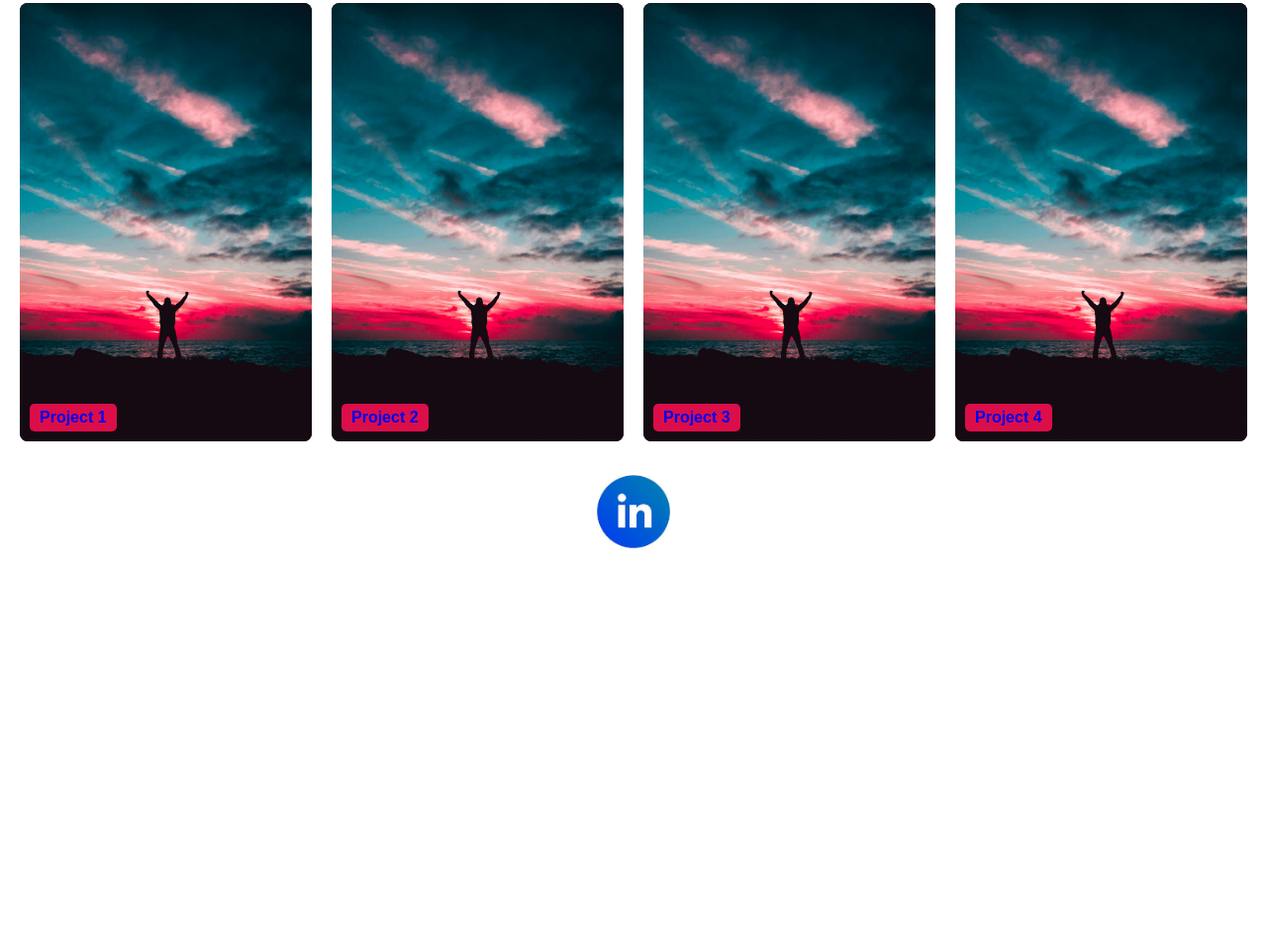
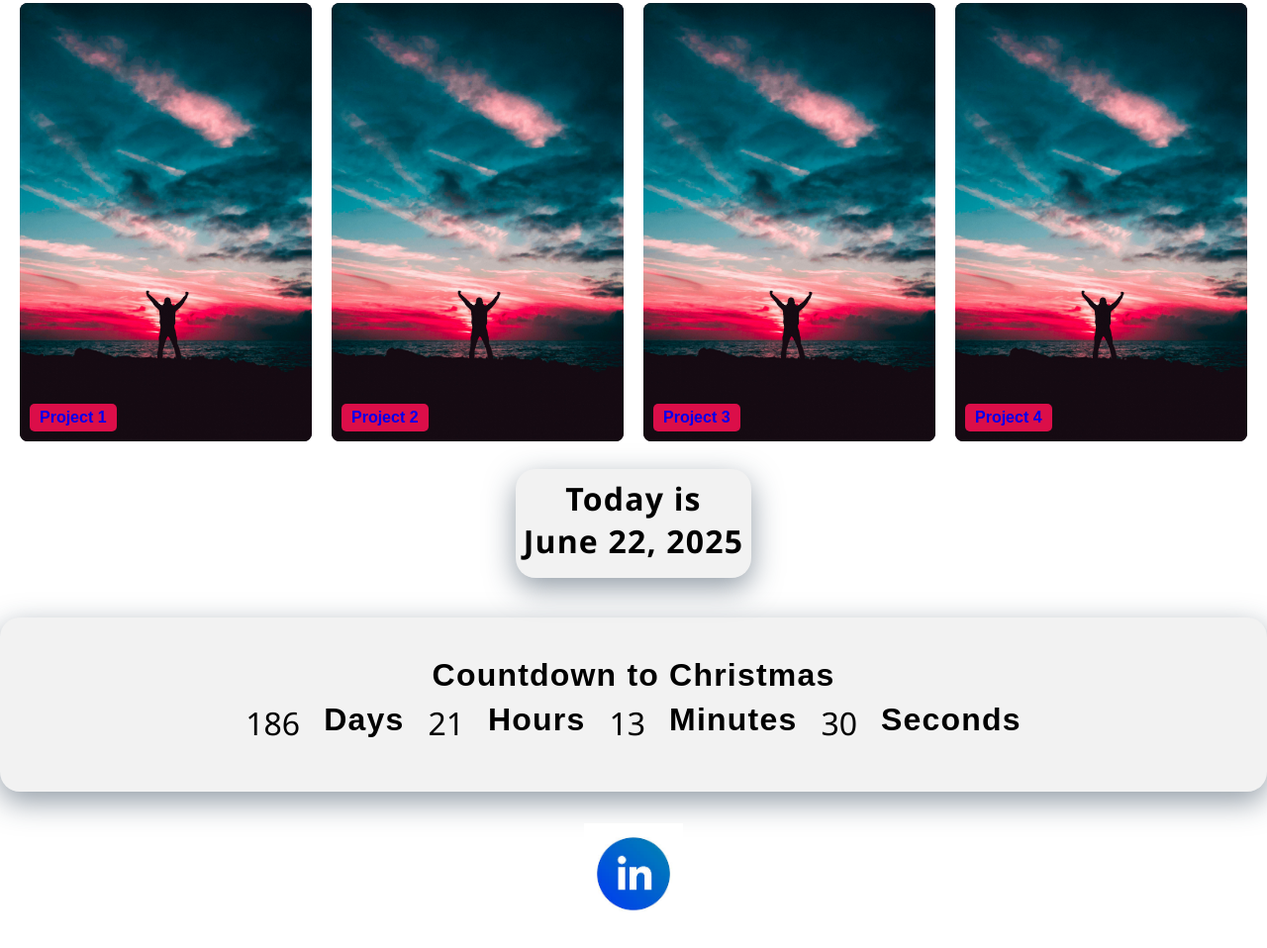
Before and after one commit to arsenharris/arsenharris.github.io, a plain HTML site: page index.html in a window 1280 px wide. Shown: the part 1788-2746 px from the top of the page at 99% size. Before the commit the page ends 2398 px from the top, so only its background shows below. Drawn offline with Linux system fonts and the light colour scheme.

Commit message:
javascript file is added. 2 functions are added. today's date and countdown to christmas. minor colour changes in css file. more images are added from desktop and mobile. Also more images from wireframe

```diff
--- a/index.html
+++ b/index.html
@@ -9,6 +9,7 @@
         <title> Welcome to my first website </title>
         <link rel="stylesheet" href="style.css">
 </head>
+<script src="script.js"></script>
 
 
     <body>
@@ -123,10 +124,29 @@
 </section>
 </body>
 
+
+<nav class="footer">
+    <div class="date-content">
+<p id="date-display"></p>
+</nav>
+
+<!-- trying to add countdown -->
+<section id="countdown-section" >
+  <h2>Countdown to Christmas</h2>
+  <div id="countdown" >
+    <span id="days">0 </span> <h2> Days</h2>
+    <span id="hours">0 </span> <h2> Hours</h2>
+    <span id="minutes">0 </span> <h2> Minutes</h2>
+    <span id="seconds">0 </span> <h2> Seconds</h2>
+  </div>
+</section>
+
 <footer>
   <nav class="footer">
-        <a href="https://alinkedin.com/arsenilhan" target="_blank" rel="noopener noreferrer"> <img src="images/linkedin.jpeg" alt=" Linkedin">
+      <a href="https://alinkedin.com/arsenilhan" target="_blank" rel="noopener noreferrer">
+        <img src="images/linkedin.jpeg" alt="Linkedin">
       </a>
   </nav>
 </footer>
+
 </html>
--- /dev/null
+++ b/script.js
@@ -0,0 +1,51 @@
+// adding date to my website
+
+
+document.addEventListener("DOMContentLoaded", () => {
+  const dateElement = document.getElementById("date-display");
+  const options = { year: 'numeric', month: 'long', day: 'numeric' };
+  const today = new Date().toLocaleDateString(undefined, options);
+
+  if (dateElement) {
+    dateElement.innerHTML = `Today is<br>${today}`;
+  }
+});
+// adding date to my website end
+
+
+// adding countdown
+document.addEventListener("DOMContentLoaded", () => {
+  const targetDate = new Date(2025, 11, 25, 23, 59, 59);
+
+  const daysEl = document.getElementById("days");
+  const hoursEl = document.getElementById("hours");
+  const minutesEl = document.getElementById("minutes");
+  const secondsEl = document.getElementById("seconds");
+
+  function updateCountdown() {
+    const now = new Date();
+    const diff = targetDate - now;
+
+    if (diff <= 0) {
+      // Countdown finished
+      document.getElementById("countdown").textContent = "The event has started!";
+      clearInterval(interval);
+      return;
+    }
+
+    const days = Math.floor(diff / (1000 * 60 * 60 * 24));
+    const hours = Math.floor((diff / (1000 * 60 * 60)) % 24);
+    const minutes = Math.floor((diff / (1000 * 60)) % 60);
+    const seconds = Math.floor((diff / 1000) % 60);
+
+    daysEl.textContent = days;
+    hoursEl.textContent = hours.toString().padStart(2, "0");
+    minutesEl.textContent = minutes.toString().padStart(2, "0");
+    secondsEl.textContent = seconds.toString().padStart(2, "0");
+  }
+
+  updateCountdown(); // initial call
+  const interval = setInterval(updateCountdown, 1000);
+});
+
+// adding countdown end
--- a/style.css
+++ b/style.css
@@ -163,12 +163,13 @@ ul {
     flex-wrap: wrap;
 }
 .sunset{
-  background-color: var(--base-light-20);
+  background-color: var(--brand);
   margin: 15px;
   text-align: center;
   flex: 1;
   border-radius: 8px;
-  cursor:pointer
+  cursor:pointer;
+  object-fit: cover;
 
 }
 .sunset h5{
@@ -458,3 +459,76 @@ form button[type="submit"]:hover {
     font-size: 100px;
     text-align: center;
 }
+
+/* Java date css */
+
+.date-content {
+  background: rgba(0, 0, 0, 0.05);
+  color: black;
+  padding: var(--space-small);
+  border-radius: 20px;
+  margin: var(--space-small);
+  box-shadow: 0 10px 30px rgba(38, 57, 77, 0.5);
+  font-family: 'Segoe UI', Tahoma, Geneva, Verdana, sans-serif;
+  text-align: center;
+}
+
+#date-display {
+  font-weight: 700;
+  font-size: var(--space-large);
+  margin-bottom: var(--space-small);
+  letter-spacing: 1.2px;
+}
+
+/* countdown styling */
+#countdown-section {
+  background: rgba(0, 0, 0, 0.05);
+  color: black;
+  padding: 2.5rem 1.5rem;
+  border-radius: 20px;
+  margin: 2rem auto;
+  box-shadow: 0 10px 30px rgba(38, 57, 77, 0.5);
+  font-family: 'Segoe UI', Tahoma, Geneva, Verdana, sans-serif;
+  text-align: center;
+}
+
+#countdown-section h2 {
+  font-weight: 700;
+  font-size: var(--space-large);
+  margin-bottom: var(--space-small);
+  letter-spacing: 1.2px;
+}
+
+#countdown {
+  display: flex;
+  justify-content: center;
+  gap: 1.5rem;
+  font-size: var(--space-small);
+}
+
+#countdown span {
+  display: flex;
+  justify-content: center;
+  align-items: center;
+  font-size: var(--space-large);
+  margin-bottom: var(--space-small);
+
+}
+
+#countdown span:hover {
+  background: rgba(255, 135, 135, 0.35);
+  cursor: default;
+}
+
+@media (max-width: 700px) {
+  #countdown {
+    flex-direction: column;
+    gap: 1rem;
+    font-size: 1.1rem;
+  }
+
+  #countdown span {
+    min-width: auto;
+    padding: 0.8rem 1rem;
+  }
+}
```
Also changed, not shown: countdown.js (deleted, +0 -28 lines), images/aboutme.png (added), images/countdown.png (added), images/countdown_hover.png (added), images/date.png (added), images/hover.png (added), images/skills_mobile.png (added), images/skills_mobile2.png (added), wireframe/Navigation-header.png (added), wireframe/about_me.png (added), wireframe/footer.png (added), wireframe/projects.png (added), wireframe/skills.png (added), 4 other files. Lines whose indentation alone changed are shown as unchanged.
